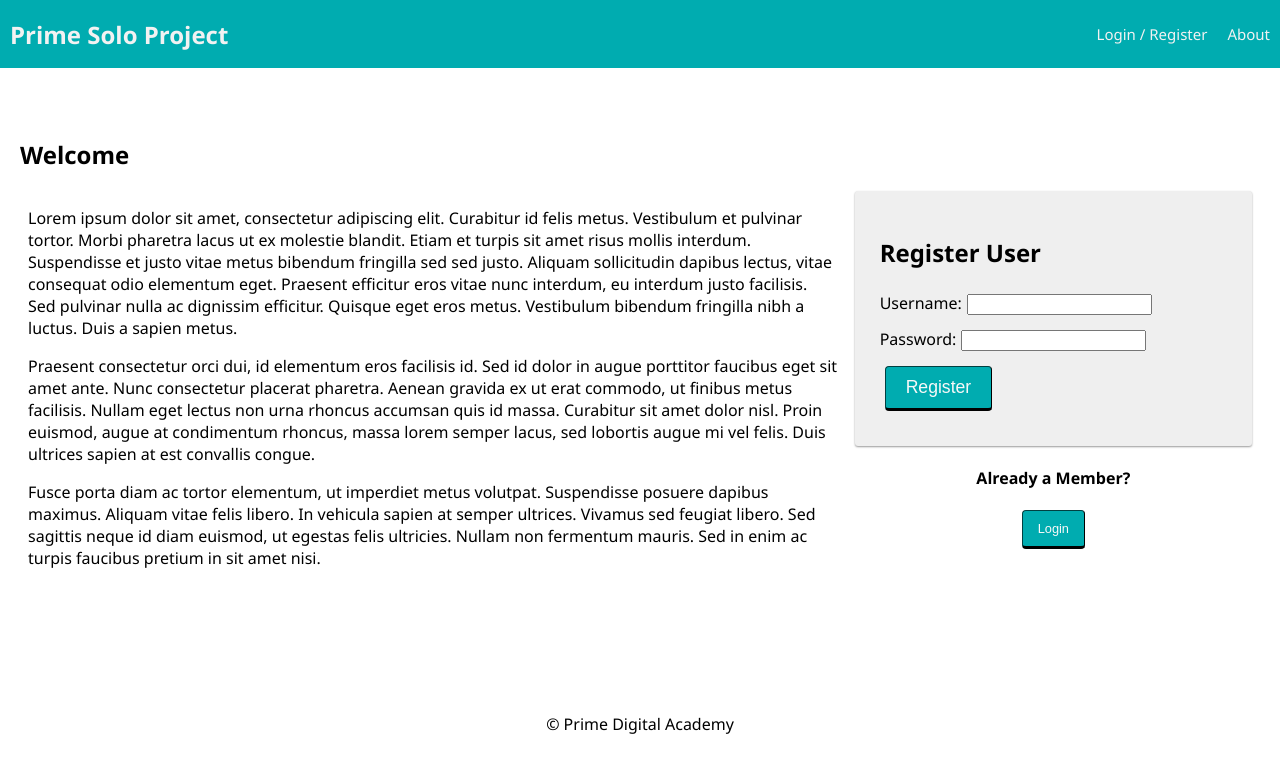
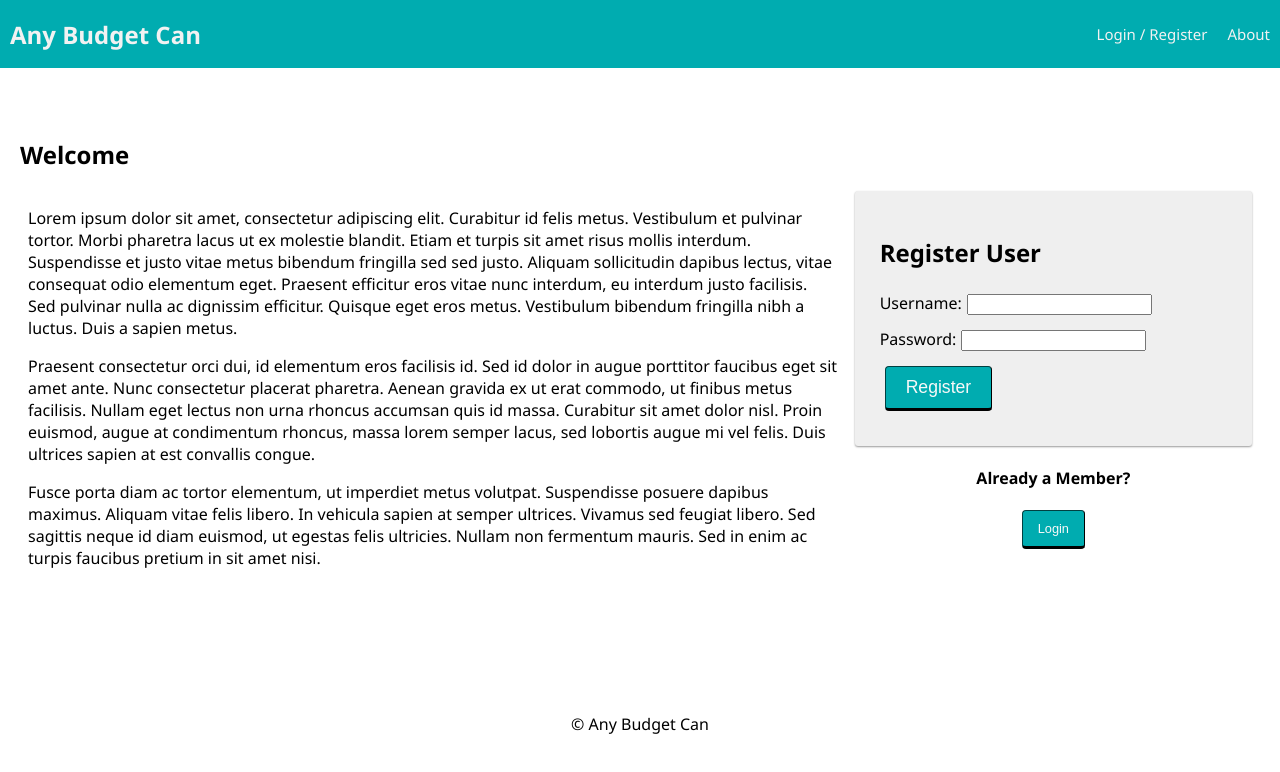
Before and after one commit to Greg-04/solo-project-anybudgetcan, a React (Vite) app: page /#/home in a window 1280 px wide. Shown: the top 772 px of the page. Built offline with nearby package versions, Linux system fonts and the light colour scheme; no server answers.

Commit message:
added in project set up

```diff
--- a/src/components/Footer/Footer.jsx
+++ b/src/components/Footer/Footer.jsx
@@ -7,7 +7,7 @@ import './Footer.css';
 // or even care what the redux state is, so it doesn't need 'connect()'
 
 function Footer() {
-  return <footer>&copy; Prime Digital Academy</footer>;
+  return <footer>&copy; Any Budget Can</footer>;
 }
 
 export default Footer;
--- a/src/components/Nav/Nav.jsx
+++ b/src/components/Nav/Nav.jsx
@@ -10,7 +10,7 @@ function Nav() {
   return (
     <div className="nav">
       <Link to="/home">
-        <h2 className="nav-title">Prime Solo Project</h2>
+        <h2 className="nav-title">Any Budget Can</h2>
       </Link>
       <div>
         {/* If no user is logged in, show these links */}
```
